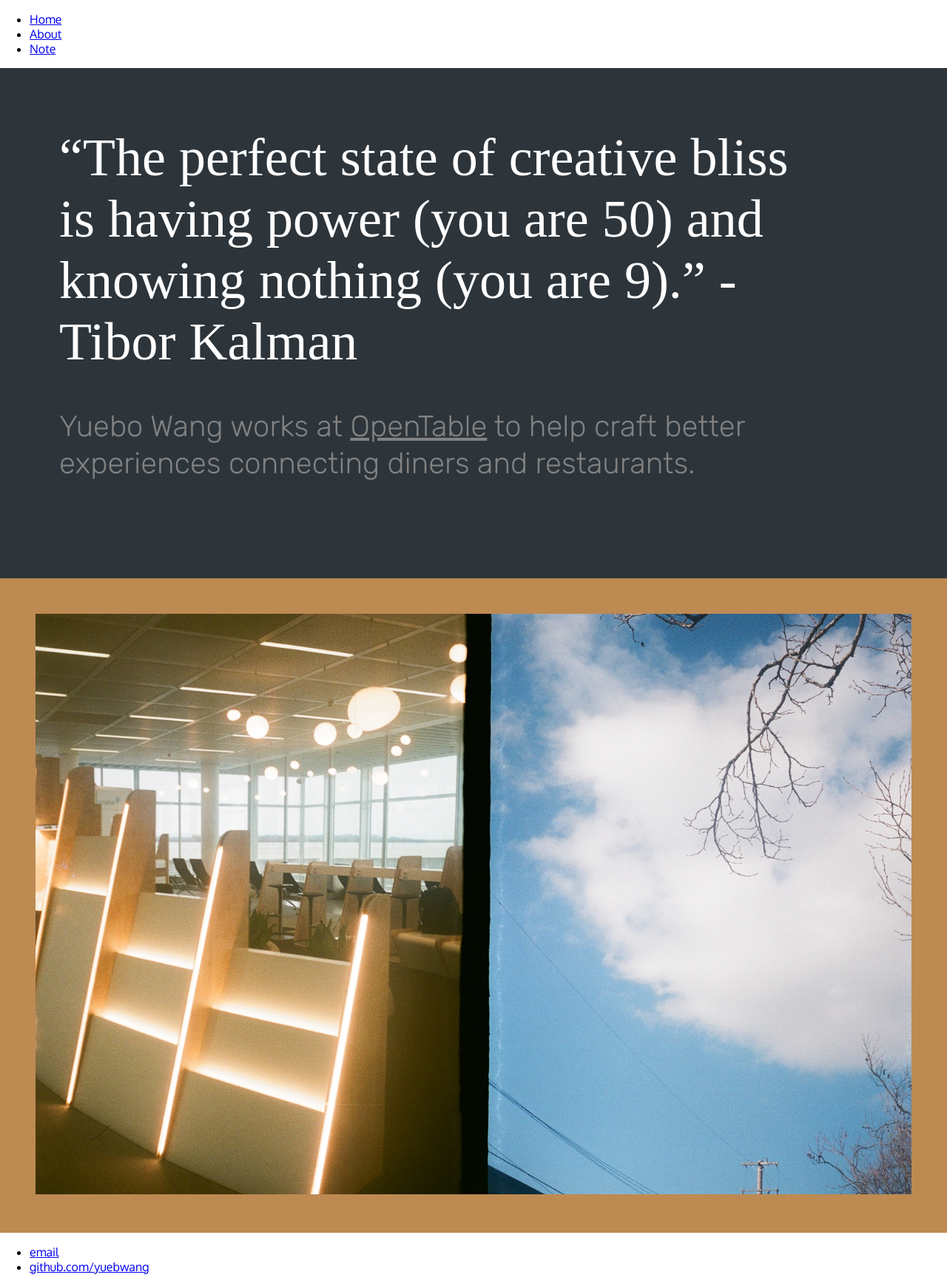
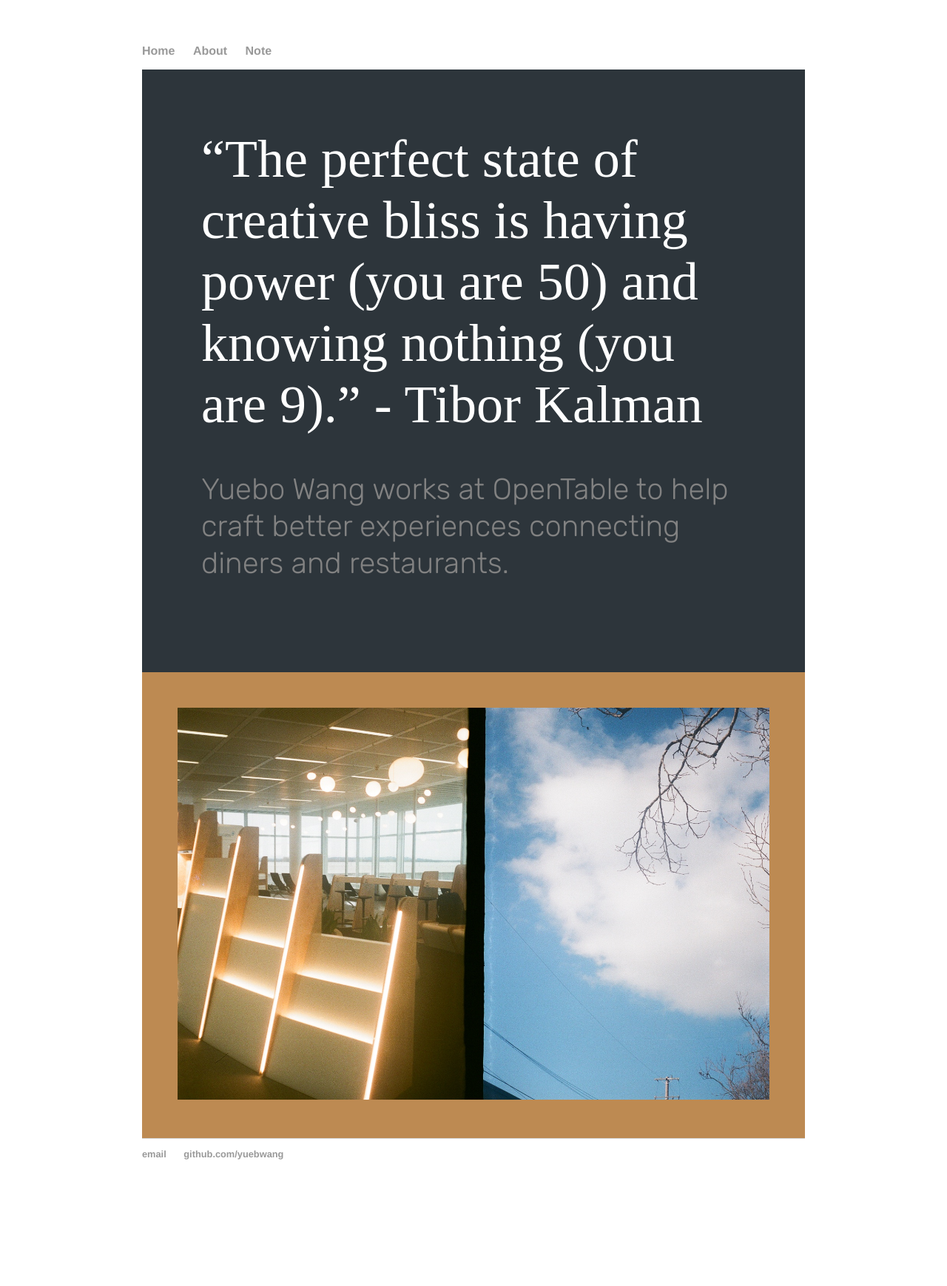
Before and after one commit to yuebwang/yuebwang.github.io, a Jekyll site: the page built from index.html, in a window 1280 px wide. Shown: the whole page at 74% size. Built offline with Jekyll 4.4.1, drawn with Linux system fonts in a browser that asks for light colours; some web fonts are replaced; after the commit the page ends 1628 px from its top, so only the background shows below that.

Commit message:
Update default.html
add main.css

```diff
--- a/_layouts/default.html
+++ b/_layouts/default.html
@@ -17,8 +17,9 @@
   		        <meta name="viewport" content="width=device-width, initial-scale=1">
 
 			<!-- CSS-->
-			<link rel="stylesheet" href="css/normalize.css">
-			<link rel="stylesheet" href="css/style.css">
+			<link rel="stylesheet" type="text/css" href="css/normalize.css">
+			<link rel="stylesheet" type="text/css" href="/css/main.css">
+			<link rel="stylesheet" type="text/css" href="css/style.css">
 		</head>
 		<body>
 			<nav>
```
